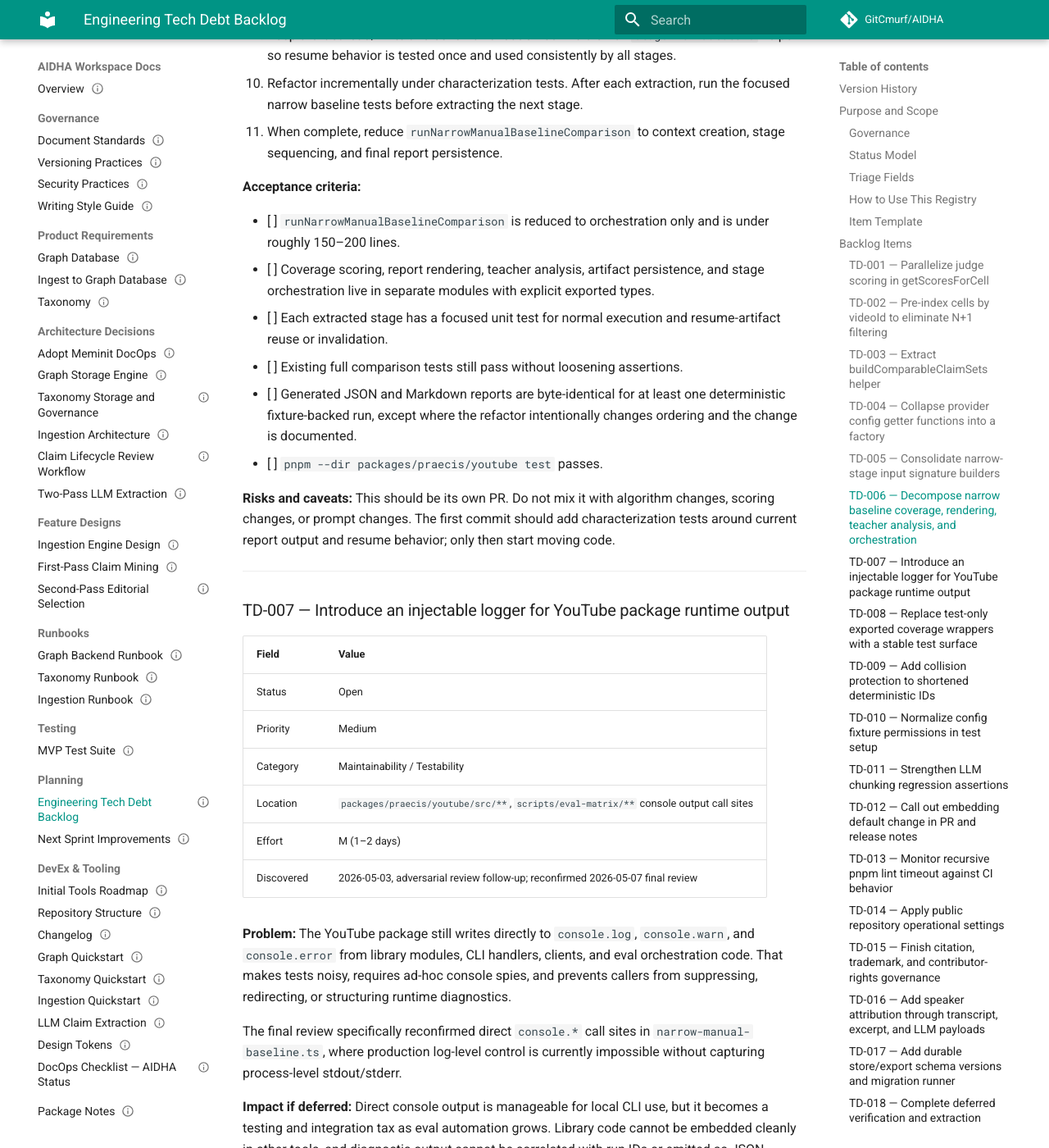
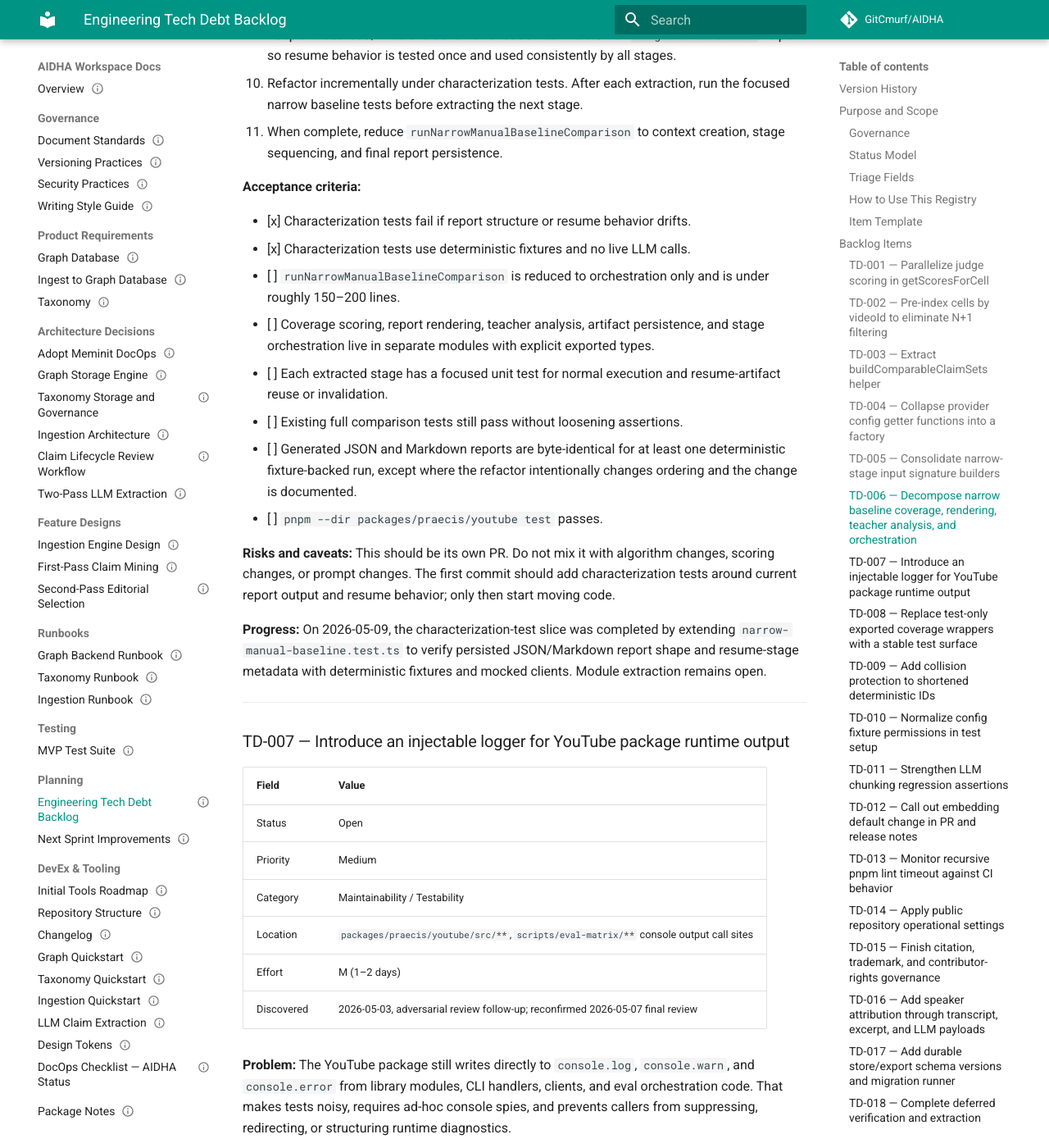
Before and after one commit to GitCmurf/AIDHA, an MkDocs documentation site: the page built from docs/05-planning/tasks/task-007-tech-debt-backlog.md, in a window 1280 px wide and 1400 px high, scrolled down 13610 px. Shown: the whole window at 82% size. Built offline with MkDocs 1.6.1 and Material for MkDocs 9.7.7, drawn with Linux system fonts in a browser that asks for light colours; comment, search, counter and statistics services are not loaded; the version menu is left out.

Commit message:
test: characterize narrow baseline reports

```diff
--- a/docs/05-planning/tasks/task-007-tech-debt-backlog.md
+++ b/docs/05-planning/tasks/task-007-tech-debt-backlog.md
@@ -573,6 +573,8 @@ harder: many behaviors can only be exercised through a broad end-to-end-style ha
 
 **Acceptance criteria:**
 
+- [x] Characterization tests fail if report structure or resume behavior drifts.
+- [x] Characterization tests use deterministic fixtures and no live LLM calls.
 - [ ] `runNarrowManualBaselineComparison` is reduced to orchestration only and is under roughly
   150–200 lines.
 - [ ] Coverage scoring, report rendering, teacher analysis, artifact persistence, and stage
@@ -589,6 +591,11 @@ harder: many behaviors can only be exercised through a broad end-to-end-style ha
 This should be its own PR. Do not mix it with algorithm changes, scoring changes, or prompt
 changes. The first commit should add characterization tests around current report output and
 resume behavior; only then start moving code.
+
+**Progress:**
+On 2026-05-09, the characterization-test slice was completed by extending
+`narrow-manual-baseline.test.ts` to verify persisted JSON/Markdown report shape and resume-stage
+metadata with deterministic fixtures and mocked clients. Module extraction remains open.
 
 ---
 
```
Also changed, not shown: docs/05-planning/tasks/task-008-next-sprint-improvements.md (+4 -4 lines), 1 other file.
